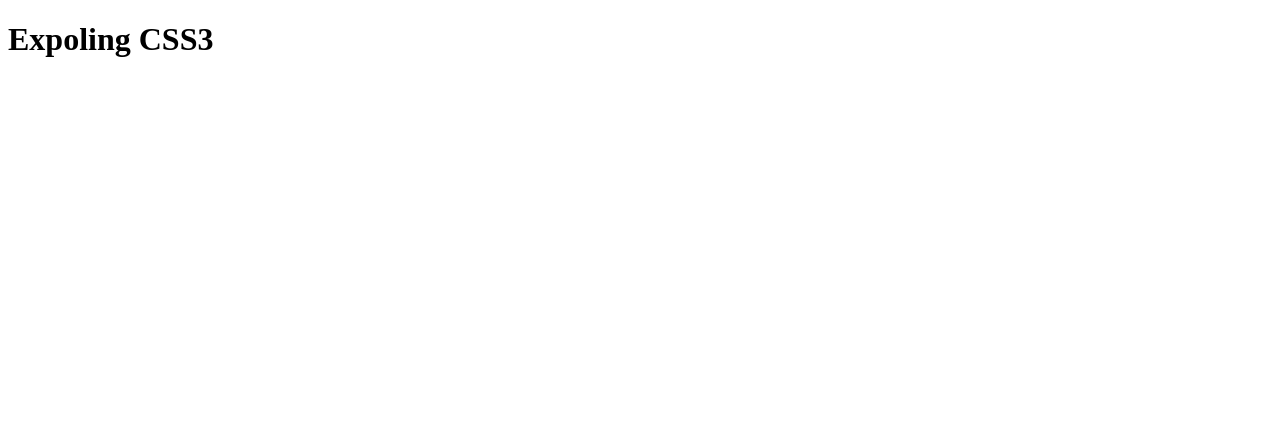
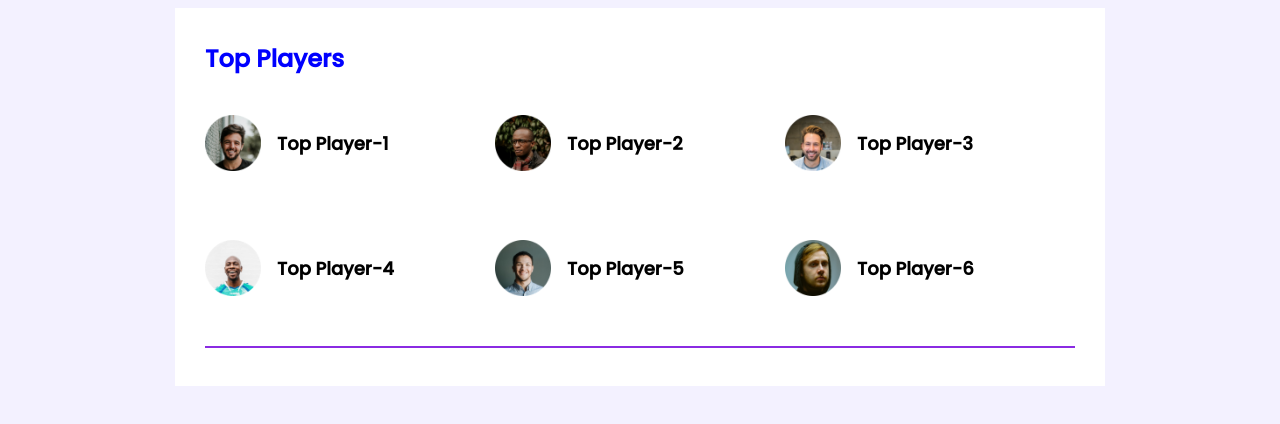
Before and after one commit to ra-hul/leader-board-css3, a plain HTML site: page index.html in a window 1280 px wide. Drawn offline with Linux system fonts and the light colour scheme.

Commit message:
top players added

```diff
--- a/index.html
+++ b/index.html
@@ -6,10 +6,50 @@
     <meta http-equiv="X-UA-Compatible" content="IE=edge">
     <meta name="viewport" content="width=device-width, initial-scale=1.0">
     <title>Document</title>
+    <link rel="stylesheet" href="style.css">
 </head>
 
 <body>
-    <h1> Expoling CSS3</h1>
+    <header>
+
+    </header>
+
+    <main>
+        <section class="container">
+            <div class="top-players ">
+                <h2 class="section-title">Top Players</h2>
+
+                <div class="players">
+                    <div class="player">
+                        <img src="images/players/player-1.png" alt="">
+                        <h3 class="player-name">Top Player-1</h3>
+                    </div>
+                    <div class="player">
+                        <img src="images/players/player-2.png" alt="">
+                        <h3 class="player-name">Top Player-2</h3>
+                    </div>
+                    <div class="player">
+                        <img src="images/players/player-3.png" alt="">
+                        <h3 class="player-name">Top Player-3</h3>
+                    </div>
+                    <div class="player">
+                        <img src="images/players/player-4.png" alt="">
+                        <h3 class="player-name">Top Player-4</h3>
+                    </div>
+                    <div class="player">
+                        <img src="images/players/player-5.png" alt="">
+                        <h3 class="player-name">Top Player-5</h3>
+                    </div>
+                    <div class="player">
+                        <img src="images/players/player-6.png" alt="">
+                        <h3 class="player-name">Top Player-6</h3>
+                    </div>
+
+                </div>
+            </div>
+            <hr>
+        </section>
+    </main>
 
 </body>
 
--- a/style.css
+++ b/style.css
@@ -1,3 +1,50 @@
-h1{
+
+@import url('https://fonts.googleapis.com/css2?family=Poppins:wght@500&display=swap');
+
+/* common styles */
+body{
+    font-family: 'Poppins', sans-serif;
+    background-color: #f3f1ff;
+}
+main{
+    display: flex;
+    justify-content: center;
+
+}
+.top-players{
+    margin-bottom: 30px;
+}
+.section-title{
     color: blue;
+    font-size: 24px;
+    margin-top: 3px;
+
 }
+.container{
+    background-color: white;
+    width: 870px;
+    padding: 30px;
+
+}
+hr{
+    border: 1px solid blueviolet
+}
+.players{
+    display: grid;
+    grid-template-columns: repeat(3,1fr);
+    grid-row-gap: 30px;
+
+}
+.player{
+    display: flex;
+    align-items: center;
+
+}
+.player-name{
+    padding: 16px;
+    font-size: 18px;
+}
+.player img{
+    width: 56px;
+    height: 56px;
+}
```
